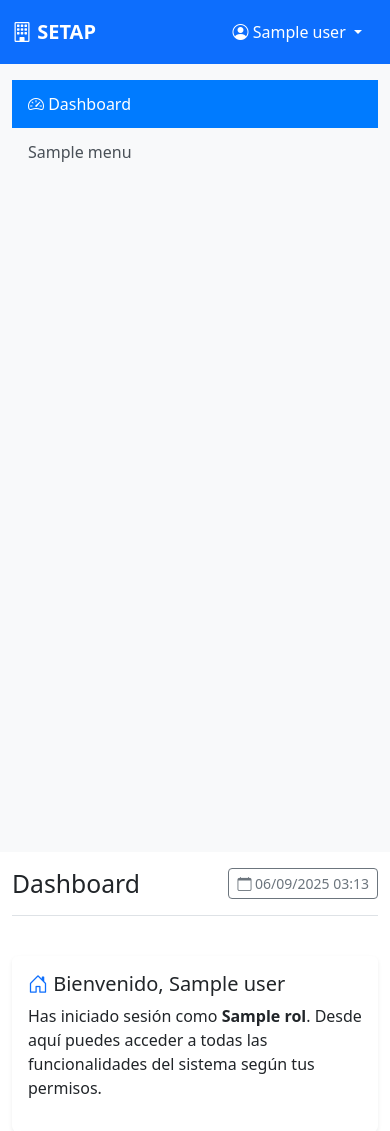
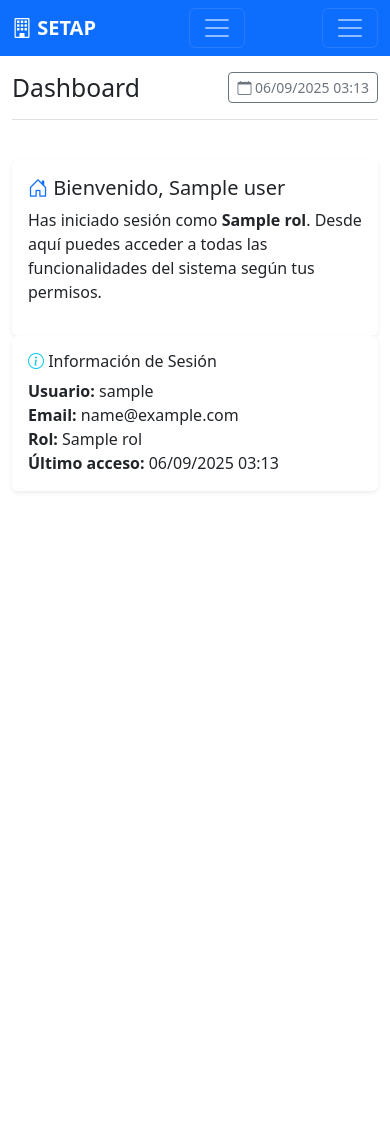
Before and after one commit to antonio-torres-castro/comercial-elroblev2, a PHP site: template setap/src/App/Views/dashboard.php in a window 390 px wide. Shown: the top 1131 px of the page. After the commit the page ends 492 px from the top, so only its background shows below. Run offline with PHP 8.4, Linux system fonts and the light colour scheme; the template is opened without the code that fills it: most values are stand-ins (such as "Sample title", 1, 10 or a date in 2020).

Commit message:
dashboard responsivo por MinMax

```diff
--- a/setap/src/App/Views/dashboard.php
+++ b/setap/src/App/Views/dashboard.php
@@ -15,6 +15,44 @@
         .sidebar {
             min-height: calc(100vh - 56px);
             background-color: #f8f9fa;
+        }
+
+        /* Responsividad para el sidebar */
+        @media (max-width: 767.98px) {
+            .sidebar {
+                position: fixed;
+                top: 56px;
+                left: -100%;
+                width: 280px;
+                height: calc(100vh - 56px);
+                z-index: 1000;
+                transition: left 0.3s ease;
+                overflow-y: auto;
+            }
+
+            .sidebar.show {
+                left: 0;
+                box-shadow: 0 0 0 100vmax rgba(0,0,0,.5);
+            }
+
+            .main-content {
+                margin-left: 0;
+            }
+
+            .sidebar-overlay {
+                position: fixed;
+                top: 0;
+                left: 0;
+                width: 100%;
+                height: 100%;
+                background-color: rgba(0,0,0,0.5);
+                z-index: 999;
+                display: none;
+            }
+
+            .sidebar-overlay.show {
+                display: block;
+            }
         }
 
         .nav-link {
@@ -54,6 +92,17 @@
                 <i class="bi bi-building"></i> SETAP
             </a>
 
+            <!-- Botón hamburguesa para sidebar -->
+            <button class="navbar-toggler d-md-none" type="button" id="sidebarToggle" aria-controls="sidebar" aria-expanded="false" aria-label="Toggle sidebar">
+                <span class="navbar-toggler-icon"></span>
+            </button>
+
+            <!-- Botón hamburguesa para menú de usuario -->
+            <button class="navbar-toggler" type="button" data-bs-toggle="collapse" data-bs-target="#navbarNav" aria-controls="navbarNav" aria-expanded="false" aria-label="Toggle navigation">
+                <span class="navbar-toggler-icon"></span>
+            </button>
+
+            <div class="collapse navbar-collapse" id="navbarNav">
                 <div class="navbar-nav ms-auto">
                     <div class="nav-item dropdown">
                         <a class="nav-link dropdown-toggle text-white" href="#" id="userDropdown" role="button" data-bs-toggle="dropdown">
@@ -71,12 +120,16 @@
                     </div>
                 </div>
             </div>
+        </div>
     </nav>
 
     <div class="container-fluid">
         <div class="row">
+            <!-- Overlay para cerrar sidebar en móviles -->
+            <div class="sidebar-overlay" id="sidebarOverlay"></div>
+
             <!-- Sidebar -->
-            <nav class="col-md-3 col-lg-2 d-md-block sidebar">
+            <nav class="col-md-3 col-lg-2 sidebar" id="sidebar">
                 <div class="position-sticky pt-3">
                     <ul class="nav flex-column">
                         <li class="nav-item">
@@ -126,7 +179,7 @@
             </nav>
 
             <!-- Main content -->
-            <main class="col-md-9 ms-sm-auto col-lg-10 px-md-4">
+            <main class="col-md-9 ms-sm-auto col-lg-10 px-md-4 main-content">
                 <div class="d-flex justify-content-between flex-wrap flex-md-nowrap align-items-center pt-3 pb-2 mb-3 border-bottom">
                     <h1 class="h2">Dashboard</h1>
                     <div class="btn-toolbar mb-2 mb-md-0">
@@ -259,6 +312,48 @@
                     }
                 });
             }
+
+            // Funcionalidad del sidebar móvil
+            const sidebarToggle = document.getElementById('sidebarToggle');
+            const sidebar = document.getElementById('sidebar');
+            const sidebarOverlay = document.getElementById('sidebarOverlay');
+
+            if (sidebarToggle && sidebar && sidebarOverlay) {
+                // Abrir sidebar
+                sidebarToggle.addEventListener('click', function() {
+                    sidebar.classList.add('show');
+                    sidebarOverlay.classList.add('show');
+                    document.body.style.overflow = 'hidden';
+                });
+
+                // Cerrar sidebar al hacer clic en el overlay
+                sidebarOverlay.addEventListener('click', function() {
+                    sidebar.classList.remove('show');
+                    sidebarOverlay.classList.remove('show');
+                    document.body.style.overflow = '';
+                });
+
+                // Cerrar sidebar con la tecla Escape
+                document.addEventListener('keydown', function(e) {
+                    if (e.key === 'Escape' && sidebar.classList.contains('show')) {
+                        sidebar.classList.remove('show');
+                        sidebarOverlay.classList.remove('show');
+                        document.body.style.overflow = '';
+                    }
+                });
+
+                // Cerrar sidebar al hacer clic en un enlace del menú (móviles)
+                const sidebarLinks = sidebar.querySelectorAll('a.nav-link');
+                sidebarLinks.forEach(function(link) {
+                    link.addEventListener('click', function() {
+                        if (window.innerWidth < 768) {
+                            sidebar.classList.remove('show');
+                            sidebarOverlay.classList.remove('show');
+                            document.body.style.overflow = '';
+                        }
+                    });
+                });
+            }
         });
     </script>
 </body>
```
Lines whose indentation alone changed are shown as unchanged.
